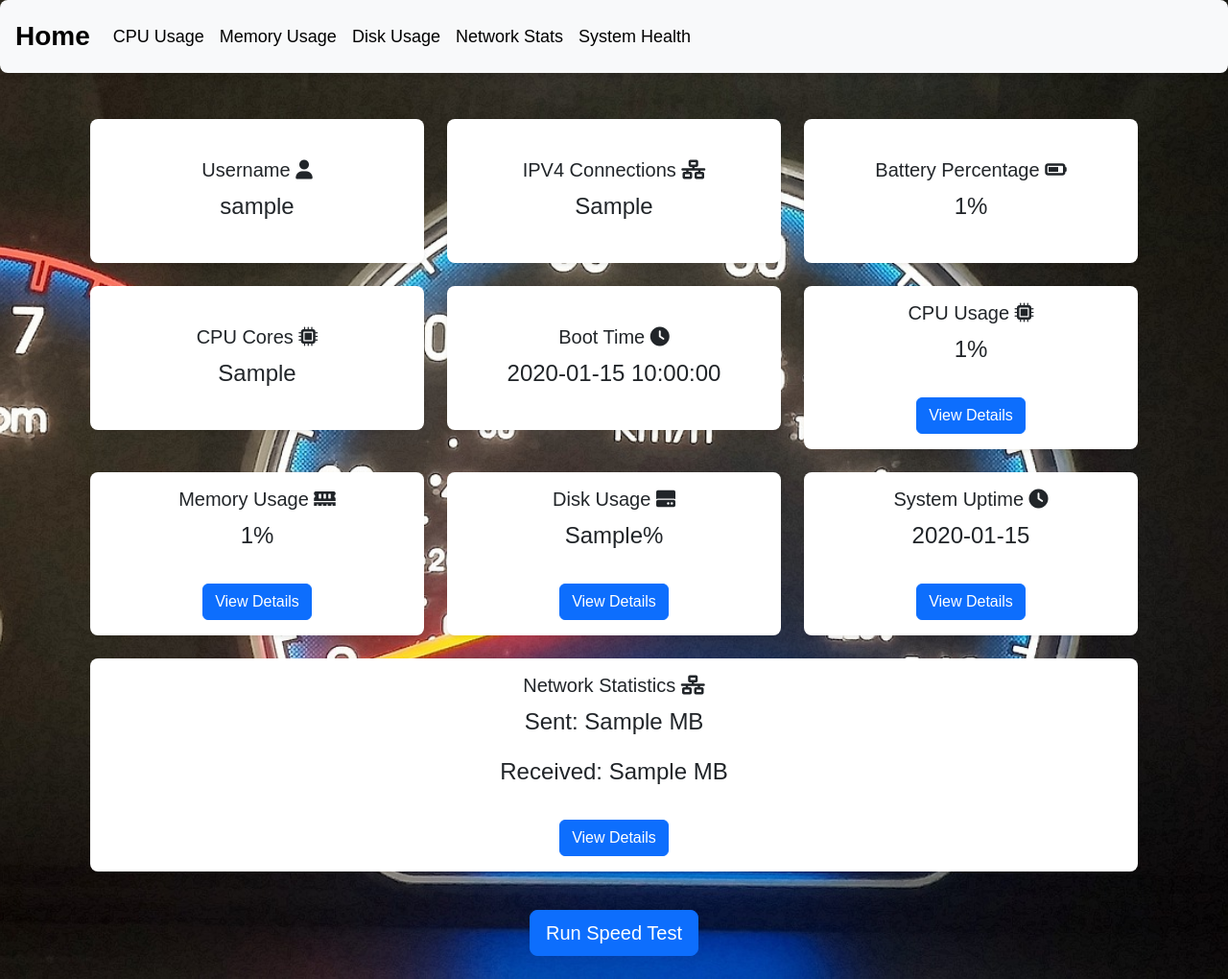
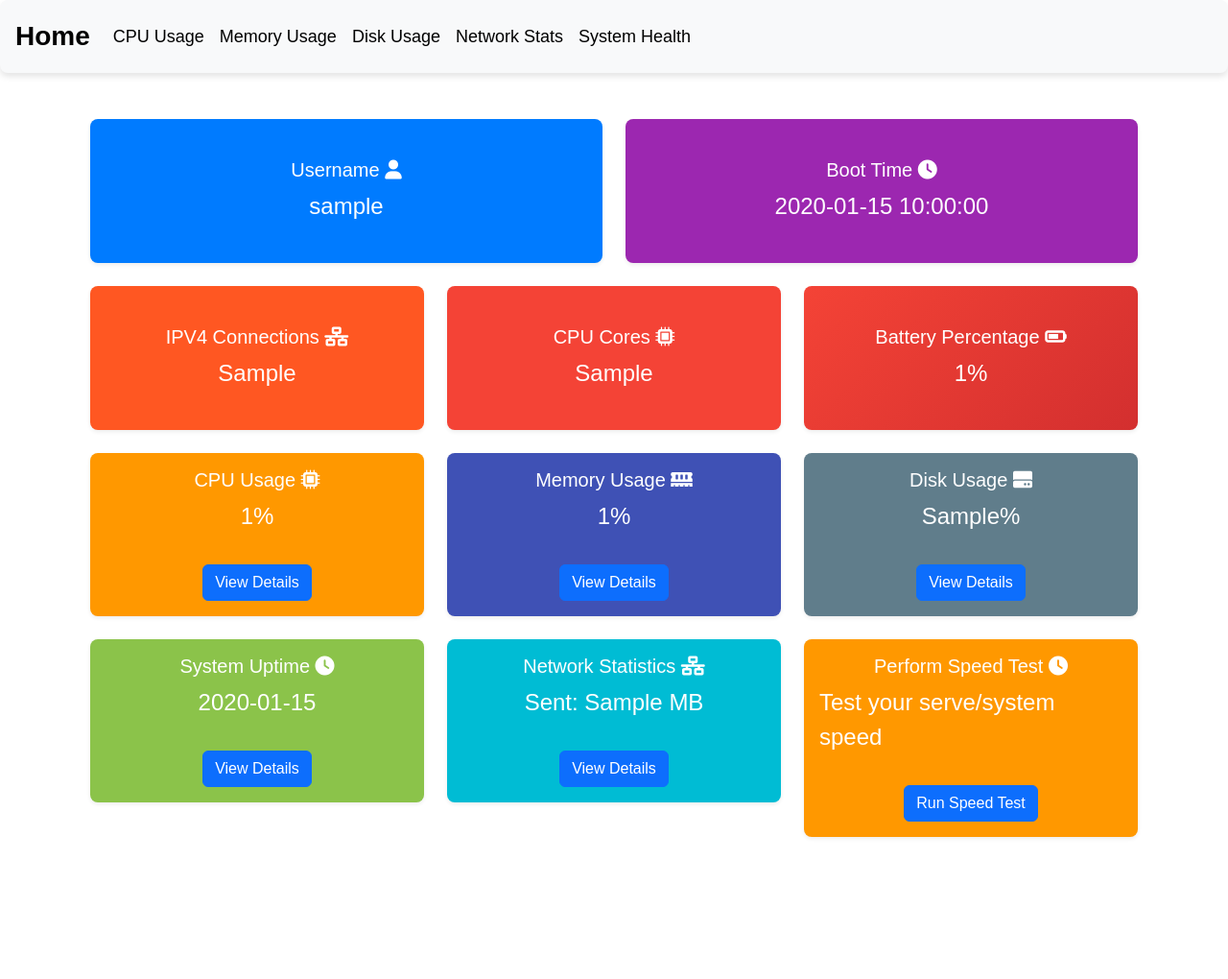
Before and after one commit to codeperfectplus/SystemGuard, a Flask app: template templates/dashboard.html in a window 1280 px wide. Shown: the whole page at 96% size. After the commit the page ends 873 px from the top, so only its background shows below. Run offline with Flask 3, Linux system fonts and the light colour scheme; the template is opened without the code that fills it: most values are stand-ins (such as "Sample title", 1, 10 or a date in 2020).

Commit message:
chore: css changes

```diff
--- a/static/css/style.css
+++ b/static/css/style.css
@@ -2,7 +2,6 @@
 body {
     font-family: 'Arial', sans-serif;
     color: #333;
-    background-image: url('/static/images/background.jpg');
     background-size: cover; /* Ensure the image covers the entire background */
     background-repeat: no-repeat; /* Prevent the image from repeating */
     background-position: center center; /* Center the image */
@@ -79,10 +78,60 @@ body {
     }
 }
 
-
+/* General Card Styles */
 .card {
     min-height: 150px; /* Ensures consistent card height */
+    background-size: cover; /* Ensure the image covers the entire card */
+    background-repeat: no-repeat; /* Prevent the image from repeating */
+    background-position: center center; /* Center the image */
+    color: #fff; /* Adjust text color for better contrast */
+    border: none; /* Remove default border */
+    border-radius: 10px; /* Rounded corners */
+    box-shadow: 0 6px 12px rgba(0, 0, 0, 0.1); /* Box shadow for depth */
+    transition: transform 0.3s ease, box-shadow 0.3s ease; /* Smooth transition for hover effect */
 }
+
+/* Specific Background Colors */
+.card.bg-username {
+    background-color: #007bff; /* Bright blue for user-related info */
+}
+
+.card.bg-ipv4 {
+    background-color: #ff5722; /* Warm orange for network info */
+}
+
+.card.bg-cpu {
+    background-color: #f44336; /* Red for CPU-related info */
+}
+
+.card.bg-boot {
+    background-color: #9c27b0; /* Purple for boot time */
+}
+
+.card.bg-cpu-usage {
+    background-color: #ff9800; /* Orange for CPU usage */
+}
+
+.card.bg-memory {
+    background-color: #3f51b5; /* Deep blue for memory usage */
+}
+
+.card.bg-disk {
+    background-color: #607d8b; /* Blue-gray for disk usage */
+}
+
+.card.bg-uptime {
+    background-color: #8bc34a; /* Light green for uptime */
+}
+
+.card.bg-network {
+    background-color: #00bcd4; /* Teal for network statistics */
+}
+
+.card.bg-speedtest {
+    background-color: #ff9800; /* Orange for CPU usage */
+}
+
 
 .card-body {
     display: flex;
@@ -111,7 +160,6 @@ body {
     }
 }
 
-
 /* Battery Card Styles */
 .battery-card {
     background: linear-gradient(135deg, #ffffff, #e0e0e0);
@@ -119,7 +167,7 @@ body {
     border: none;
     box-shadow: 0 6px 12px rgba(0, 0, 0, 0.1);
     transition: transform 0.3s ease, box-shadow 0.3s ease, background-color 0.3s ease;
-    color: #333;
+    color: #fff;
 }
 
 .battery-card[data-battery="100"] {
@@ -140,6 +188,7 @@ body {
 
 .battery-card[data-battery="0"] {
     background: linear-gradient(135deg, #f44336, #d32f2f);
+    color: #fff;
 }
 
 /* The hover effect still applies */
--- a/templates/base.html
+++ b/templates/base.html
@@ -12,6 +12,7 @@
 </head>
 
 <body>
+
     {% include 'ext/navbar.html' %}
     <div class="container mt-5">
         {% block content %}{% endblock %}
--- a/templates/dashboard.html
+++ b/templates/dashboard.html
@@ -6,8 +6,8 @@
 <div class="container mt-4">
     <div class="row">
         <!-- General Information Cards -->
-        <div class="col-md-6 col-lg-4 mb-4">
-            <div class="card shadow-sm border-0 rounded-3">
+        <div class="col-md-6 mb-4">
+            <div class="card bg-username shadow-sm border-0 rounded-3">
                 <div class="card-body">
                     <h5 class="card-title">Username <i class="fas fa-user"></i></h5>
                     <p class="card-text fs-4">{{ system_info['username'] }}</p>
@@ -15,8 +15,17 @@
             </div>
         </div>
 
+        <div class="col-md-6 mb-4">
+            <div class="card bg-boot shadow-sm border-0 rounded-3">
+                <div class="card-body">
+                    <h5 class="card-title">Boot Time <i class="fas fa-clock"></i></h5>
+                    <p class="card-text fs-4">{{ system_info['boot_time'] }}</p>
+                </div>
+            </div>
+        </div>
+
         <div class="col-md-6 col-lg-4 mb-4">
-            <div class="card shadow-sm border-0 rounded-3">
+            <div class="card bg-ipv4 shadow-sm border-0 rounded-3">
                 <div class="card-body">
                     <h5 class="card-title">IPV4 Connections <i class="fas fa-network-wired"></i></h5>
                     <p class="card-text fs-4">{{ system_info['ipv4_connections'] }}</p>
@@ -25,7 +34,16 @@
         </div>
 
         <div class="col-md-6 col-lg-4 mb-4">
-            <div class="card shadow-sm border-0 rounded-3">
+            <div class="card bg-cpu shadow-sm border-0 rounded-3">
+                <div class="card-body">
+                    <h5 class="card-title">CPU Cores <i class="fas fa-microchip"></i></h5>
+                    <p class="card-text fs-4">{{ system_info['cpu_core'] }}</p>
+                </div>
+            </div>
+        </div>
+
+        <div class="col-md-6 col-lg-4 mb-4">
+            <div class="card battery-card shadow-sm border-0 rounded-3">
                 <div class="card-body">
                     <h5 class="card-title">Battery Percentage <i class="fas fa-battery-three-quarters"></i></h5>
                     <p class="card-text fs-4">{{ system_info['battery_percent'] }}%</p>
@@ -34,26 +52,7 @@
         </div>
 
         <div class="col-md-6 col-lg-4 mb-4">
-            <div class="card shadow-sm border-0 rounded-3">
-                <div class="card-body">
-                    <h5 class="card-title">CPU Cores <i class="fas fa-microchip"></i></h5>
-                    <p class="card-text fs-4">{{ system_info['cpu_core'] }}</p>
-                </div>
-            </div>
-        </div>
-
-        <div class="col-md-6 col-lg-4 mb-4">
-            <div class="card shadow-sm border-0 rounded-3">
-                <div class="card-body">
-                    <h5 class="card-title">Boot Time <i class="fas fa-clock"></i></h5>
-                    <p class="card-text fs-4">{{ system_info['boot_time'] }}</p>
-                </div>
-            </div>
-        </div>
-
-        <!-- Performance Metrics Cards -->
-        <div class="col-md-6 col-lg-4 mb-4">
-            <div class="card shadow-sm border-0 rounded-3">
+            <div class="card bg-cpu-usage shadow-sm border-0 rounded-3">
                 <div class="card-body">
                     <h5 class="card-title">CPU Usage <i class="fas fa-microchip"></i></h5>
                     <p class="card-text fs-4">{{ system_info['cpu_percent'] }}%</p>
@@ -63,7 +62,7 @@
         </div>
 
         <div class="col-md-6 col-lg-4 mb-4">
-            <div class="card shadow-sm border-0 rounded-3">
+            <div class="card bg-memory shadow-sm border-0 rounded-3">
                 <div class="card-body">
                     <h5 class="card-title">Memory Usage <i class="fas fa-memory"></i></h5>
                     <p class="card-text fs-4">{{ system_info['memory_percent'] }}%</p>
@@ -73,7 +72,7 @@
         </div>
 
         <div class="col-md-6 col-lg-4 mb-4">
-            <div class="card shadow-sm border-0 rounded-3">
+            <div class="card bg-disk shadow-sm border-0 rounded-3">
                 <div class="card-body">
                     <h5 class="card-title">Disk Usage <i class="fas fa-hdd"></i></h5>
                     <p class="card-text fs-4">{{ system_info['disk_usage'] }}%</p>
@@ -83,7 +82,7 @@
         </div>
 
         <div class="col-md-6 col-lg-4 mb-4">
-            <div class="card shadow-sm border-0 rounded-3">
+            <div class="card bg-uptime shadow-sm border-0 rounded-3">
                 <div class="card-body">
                     <h5 class="card-title">System Uptime <i class="fas fa-clock"></i></h5>
                     <p class="card-text fs-4">{{ system_info['uptime'] }}</p>
@@ -92,22 +91,29 @@
             </div>
         </div>
 
-        <!-- Network Statistics Card (Last Row) -->
-        <div class="col-md-12 mb-4">
-            <div class="card shadow-sm border-0 rounded-3">
+        <div class="col-md-6 col-lg-4 mb-4">
+            <div class="card bg-network shadow-sm border-0 rounded-3">
                 <div class="card-body text-center">
                     <h5 class="card-title">Network Statistics <i class="fas fa-network-wired"></i></h5>
                     <p class="card-text fs-4">Sent: {{ system_info['network_sent'] }} MB</p>
-                    <p class="card-text fs-4">Received: {{ system_info['network_received'] }} MB</p>
                     <a href="{{ url_for('network_stats') }}" class="btn btn-primary">View Details</a>
                 </div>
             </div>
         </div>
 
-        <!-- Speed Test Button -->
+        <div class="col-md-6 col-lg-4 mb-4">
+            <div class="card bg-speedtest shadow-sm border-0 rounded-3">
+                <div class="card-body">
+                    <h5 class="card-title">Perform Speed Test <i class="fas fa-clock"></i></h5>
+                    <p class="card-text fs-4">Test your serve/system speed</p>
+                    <a href="{{ url_for('speedtest') }}" class="btn btn-primary">Run Speed Test</a>
+                </div>
+            </div>
+        </div>
+<!--
         <div class="col-md-12 mb-4 text-center">
             <a href="{{ url_for('speedtest') }}" class="btn btn-primary btn-lg">Run Speed Test</a>
-        </div>
+        </div> -->
     </div>
 </div>
 {% endblock %}
```
